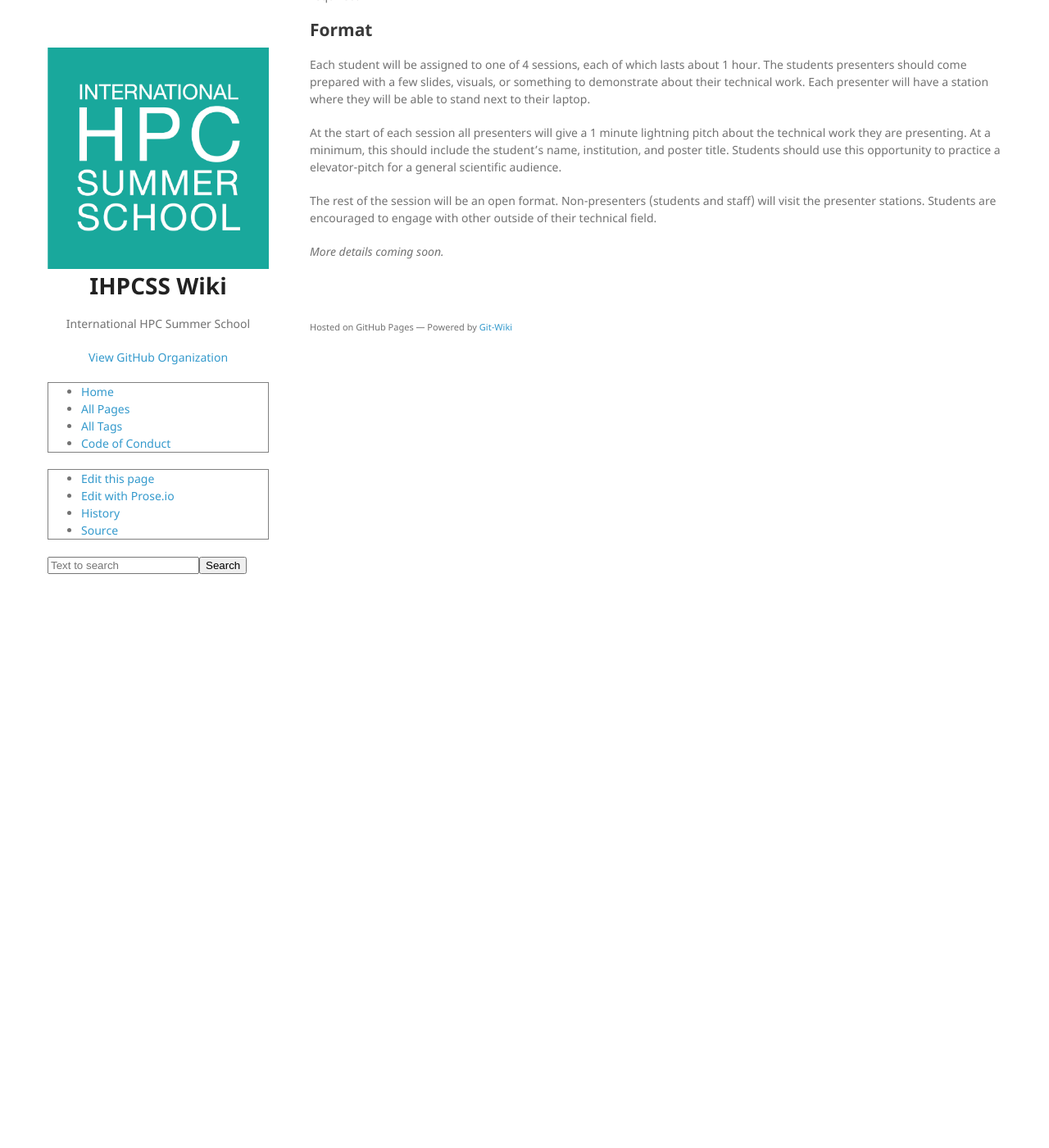
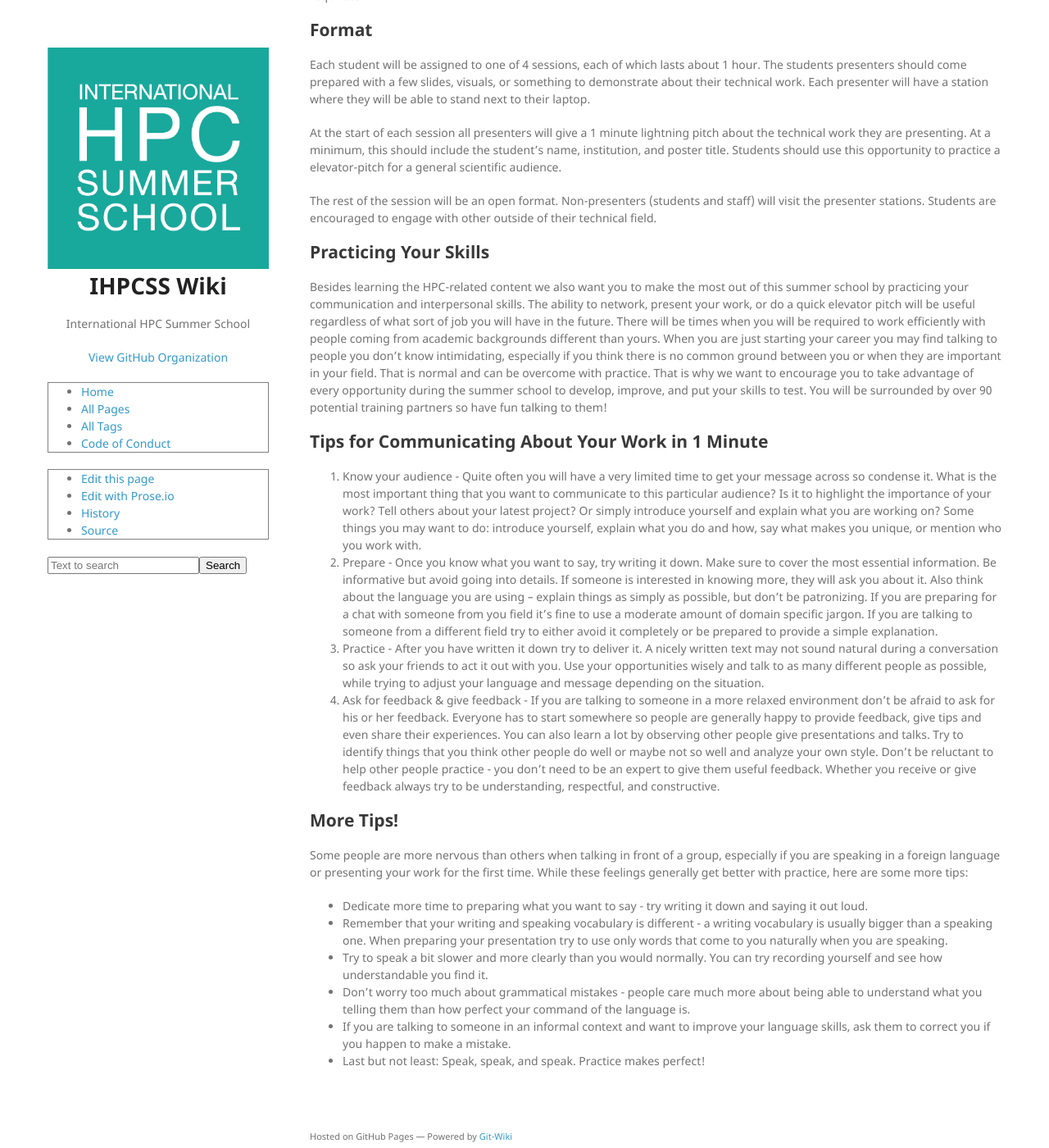
Before and after one commit to IHPCSS/ihpcss-wiki, a Jekyll site: the page built from wiki/student-tech-session.md, in a window 1280 px wide and 1400 px high, scrolled down 270 px. Shown: the whole window at 82% size. Built offline with Jekyll 4.4.1, drawn with Linux system fonts in a browser that asks for light colours; nearby versions of some CDN libraries; before the commit the page ends 900 px from its top, so only the background shows below that.

Commit message:
presentation & pitch tips

```diff
--- a/wiki/student-tech-session.md
+++ b/wiki/student-tech-session.md
@@ -25,4 +25,56 @@ The rest of the session will be an open format.
 Non-presenters (students and staff) will visit the presenter stations.
 Students are encouraged to engage with other outside of their technical field.
 
-*More details coming soon.*
+## Practicing Your Skills
+
+Besides learning the HPC-related content we also want you to make the most out of this summer school by practicing your communication and interpersonal skills.
+The ability to network, present your work, or do a quick elevator pitch will be useful regardless of what sort of job you will have in the future.
+There will be times when you will be required to work efficiently with people coming from academic backgrounds different than yours.
+When you are just starting your career you may find talking to people you don’t know intimidating, especially if you think there is no common ground between you or when they are important in your field.
+That is normal and can be overcome with practice.
+That is why we want to encourage you to take advantage of every opportunity during the summer school to develop, improve, and put your skills to test.
+You will be surrounded by over 90 potential training partners so have fun talking to them!
+
+## Tips for Communicating About Your Work in 1 Minute
+
+1. Know your audience -
+   Quite often you will have a very limited time to get your message across so condense it.
+   What is the most important thing that you want to communicate to this particular audience?
+   Is it to highlight the importance of your work?
+   Tell others about your latest project?
+   Or simply introduce yourself and explain what you are working on?
+   Some things you may want to do: introduce yourself, explain what you do and how, say what makes you unique, or mention who you work with.
+2. Prepare -
+   Once you know what you want to say, try writing it down.
+   Make sure to cover the most essential information.
+   Be informative but avoid going into details.
+   If someone is interested in knowing more, they will ask you about it.
+   Also think about the language you are using -- explain things as simply as possible, but don’t be patronizing.
+   If you are preparing for a chat with someone from you field it’s fine to use a moderate amount of domain specific jargon.
+   If you are talking to someone from a different field try to either avoid it completely or be prepared to provide a simple explanation.
+3. Practice -
+   After you have written it down try to deliver it.
+   A nicely written text may not sound natural during a conversation so ask your friends to act it out with you.
+   Use your opportunities wisely and talk to as many different people as possible, while trying to adjust your language and message depending on the situation.
+4. Ask for feedback & give feedback -
+   If you are talking to someone in a more relaxed environment don’t be afraid to ask for his or her feedback.
+   Everyone has to start somewhere so people are generally happy to provide feedback, give tips and even share their experiences.
+   You can also learn a lot by observing other people give presentations and talks.
+   Try to identify things that you think other people do well or maybe not so well and analyze your own style.
+   Don’t be reluctant to help other people practice - you don’t need to be an expert to give them useful feedback.
+   Whether you receive or give feedback always try to be understanding, respectful, and constructive.
+
+## More Tips!
+
+Some people are more nervous than others when talking in front of a group, especially if you are speaking in a foreign language or presenting your work for the first time.
+While these feelings generally get better with practice, here are some more tips:
+
+- Dedicate more time to preparing what you want to say - try writing it down and saying it out loud.
+- Remember that your writing and speaking vocabulary is different - a writing vocabulary is usually bigger than a speaking one.
+  When preparing your presentation try to use only words that come to you naturally when you are speaking.
+- Try to speak a bit slower and more clearly than you would normally.
+  You can try recording yourself and see how understandable you find it.
+- Don’t worry too much about grammatical mistakes - people care much more about being able to understand what you telling them than how perfect your command of the language is.
+- If you are talking to someone in an informal context and want to improve your language skills, ask them to correct you if you happen to make a mistake.
+- Last but not least: Speak, speak, and speak.
+  Practice makes perfect!
```
